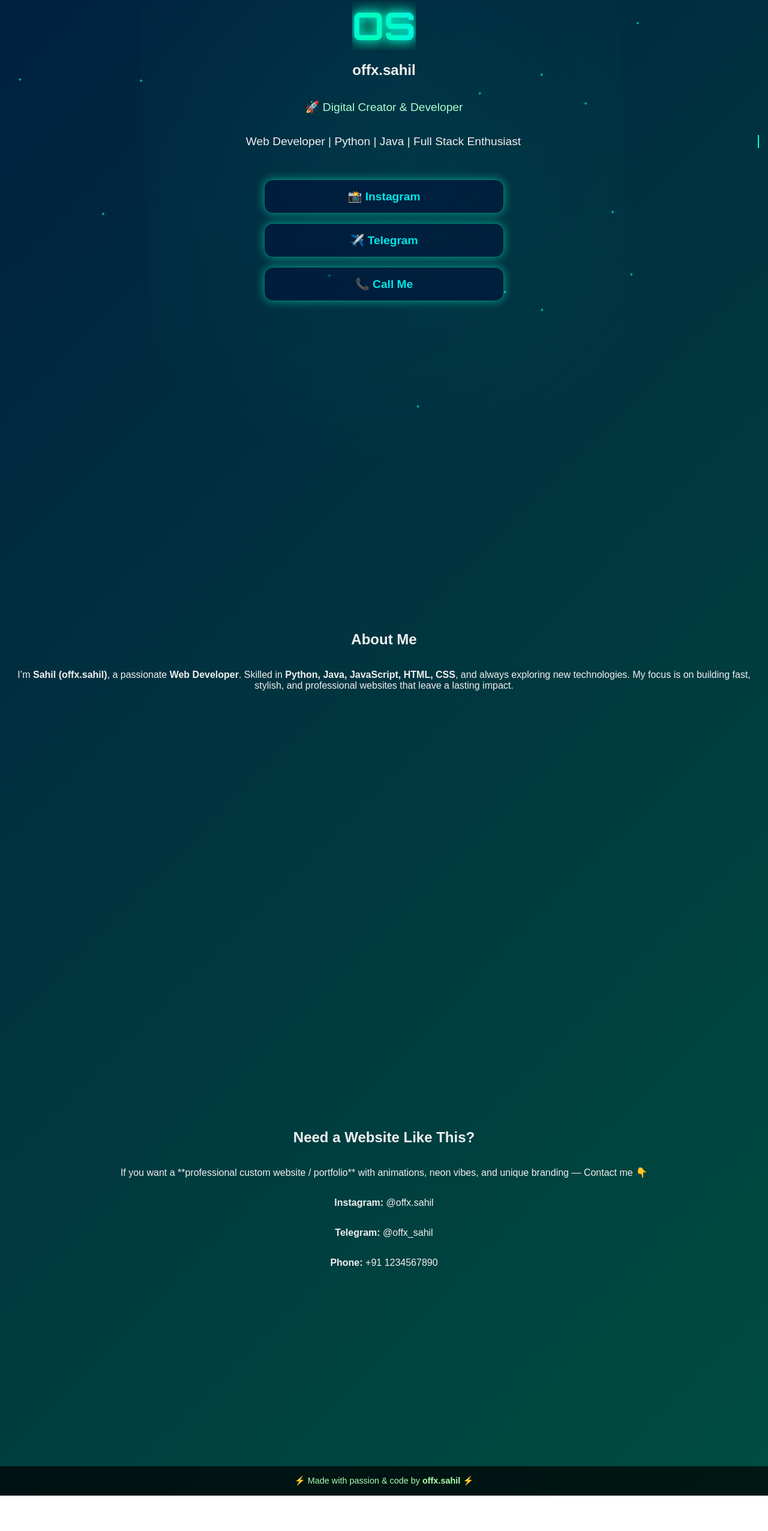
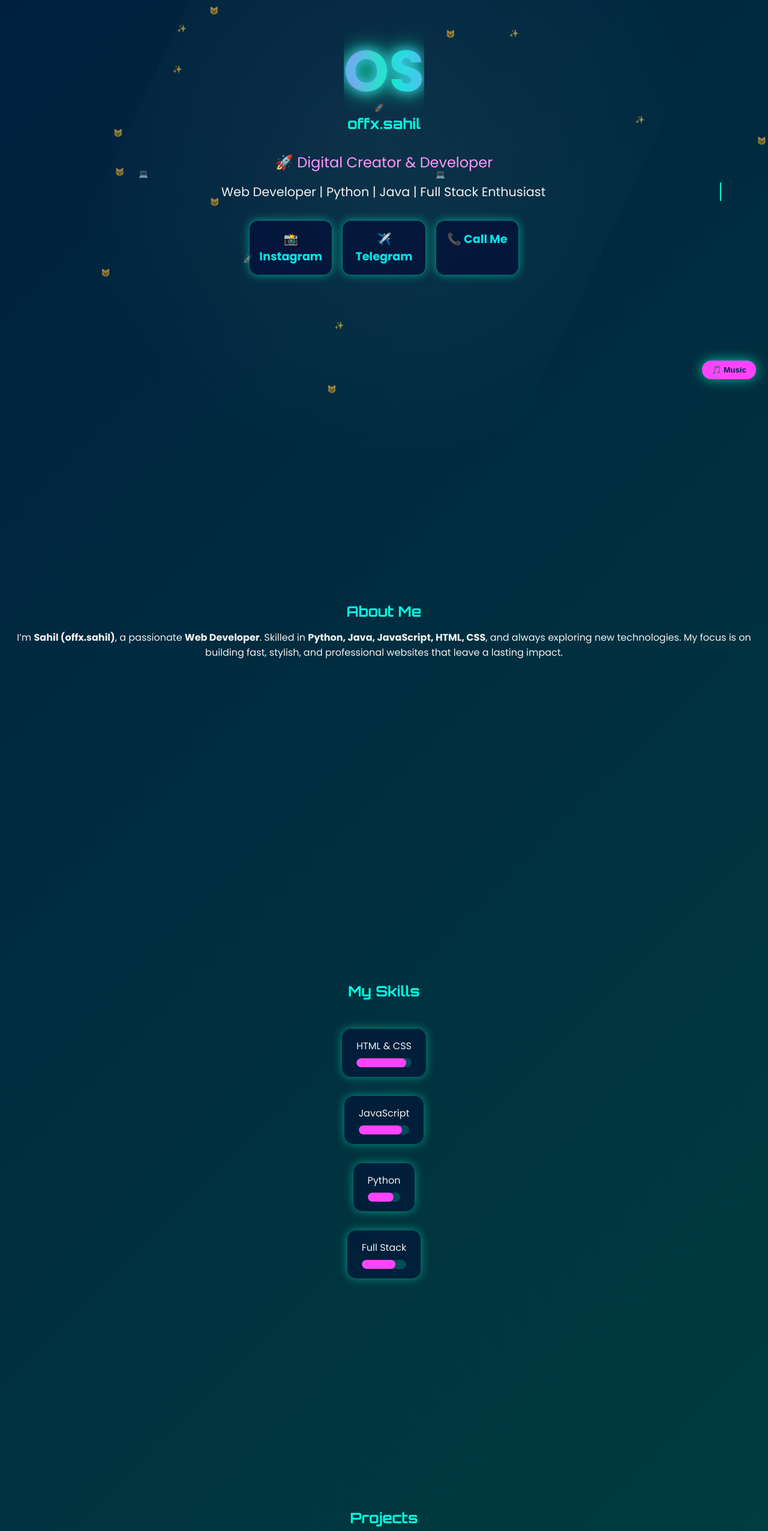
Before and after one commit to sahilshah6390-star/Intro, a plain HTML site: page index.html in a window 1280 px wide. Shown: the part 148-2700 px from the top of the page at 60% size. Before the commit the page ends 2641 px from the top, so only its background shows below. Drawn offline with Linux system fonts and the light colour scheme.

Commit message:
Add files via upload

```diff
--- a/index.html
+++ b/index.html
@@ -1,140 +1,60 @@
-<!doctype html>
+<!DOCTYPE html>
 <html lang="en">
 <head>
-  <meta charset="utf-8"/>
-  <meta name="viewport" content="width=device-width,initial-scale=1"/>
-  <title>offx.sahil — Portfolio</title>
+<meta charset="UTF-8">
+<meta name="viewport" content="width=device-width, initial-scale=1.0">
+<title>offx.sahil — Ultimate Interactive Portfolio</title>
 <style>
+/* ===== Fonts ===== */
 @import url('https://fonts.googleapis.com/css2?family=Orbitron:wght@700&display=swap');
+@import url('https://fonts.googleapis.com/css2?family=Poppins:wght@400;600;700&display=swap');
 
-    body {
-      margin:0;
-      font-family: "Poppins", sans-serif;
-      background: linear-gradient(135deg,#001f3f,#004d40);
-      color:#f0f0f0;
-      overflow-x:hidden;
-    }
-    .hero {
-      min-height:100vh;
-      display:flex;
-      flex-direction:column;
-      align-items:center;
-      justify-content:center;
-      text-align:center;
-      position:relative;
-      z-index:2;
-    }
-    /* Neon OS Logo */
-    .logo {
-      font-family: 'Orbitron', sans-serif;
-      font-size:4rem;
-      font-weight:700;
-      background:linear-gradient(90deg,#00e6e6,#00ff88,#00e6e6);
-      -webkit-background-clip:text;
-      -webkit-text-fill-color:transparent;
-      text-shadow:0 0 15px rgba(0,255,200,0.7);
-      animation: glow 3s ease-in-out infinite, shine 6s linear infinite;
-      position:relative;
-      overflow:hidden;
-    }
-    @keyframes glow {
-      0%,100% {text-shadow:0 0 15px #00fff2,0 0 30px #00ff88;}
-      50% {text-shadow:0 0 25px #00ff88,0 0 40px #00fff2;}
-    }
-    @keyframes shine {
-      0% {background-position:-200px;}
-      100% {background-position:200px;}
-    }
-    .tagline {
-      font-size:1.2rem;
-      margin:1rem 0;
-      color:#aaffcc;
-    }
-    /* Typing effect */
-    .typing {
-      font-size:1.2rem;
-      border-right:2px solid #00ffcc;
-      white-space:nowrap;
-      overflow:hidden;
-      width:0;
-      animation: typing 6s steps(40,end) infinite alternate;
-    }
-    @keyframes typing {
-      from {width:0}
-      to {width:100%}
-    }
-    .cards {
-      display:grid;
-      gap:1rem;
-      max-width:400px;
-      margin-top:2rem;
-      width:100%;
-    }
-    .card {
-      background:rgba(0,0,50,0.4);
-      border:1px solid rgba(0,255,200,0.4);
-      padding:1rem;
-      border-radius:15px;
-      font-size:1.2rem;
-      font-weight:bold;
-      text-decoration:none;
-      color:#00e6e6;
-      box-shadow:0 0 15px rgba(0,255,200,0.5);
-      transition:transform 0.2s, box-shadow 0.2s;
-    }
-    .card:hover {
-      transform:scale(1.05) rotate(-1deg);
-      box-shadow:0 0 30px rgba(0,255,200,0.8);
-    }
-    .section {
-      min-height:100vh;
-      padding:3rem 1.5rem;
-      display:flex;
-      flex-direction:column;
-      align-items:center;
-      justify-content:center;
-      text-align:center;
-      opacity:0;
-      transform:translateY(30px);
-      transition:all 1s ease;
-    }
-    .section.visible {
-      opacity:1;
-      transform:translateY(0);
-    }
-    footer {
-      padding:1rem;
-      background:rgba(0,0,0,0.7);
-      text-align:center;
-      font-size:0.9rem;
-      color:#aaffaa;
-    }
-    /* Particles */
-    .particle {
-      position:fixed;
-      top:-10px;
-      color:#00ffff;
-      font-size:0.6rem;
-      animation:fall 10s linear infinite;
-      opacity:0.6;
-      z-index:1;
-    }
-    @keyframes fall {
-      0% {transform:translateY(0);}
-      100% {transform:translateY(110vh);}
-    }
-    /* Background wave */
-    .wave {
-      position:fixed;
-      top:0;left:0;right:0;bottom:0;
-      background:radial-gradient(circle at 50% 50%,rgba(0,255,200,0.05),transparent 70%);
-      animation:wave 8s linear infinite;
-      z-index:0;
-    }
-    @keyframes wave {
-      from {transform:rotate(0deg);}
-      to {transform:rotate(360deg);}
-    }
+/* ===== Basic Reset ===== */
+*{margin:0;padding:0;box-sizing:border-box;}
+body{font-family:"Poppins",sans-serif;background:linear-gradient(135deg,#001f3f,#004d40);color:#f0f0f0;overflow-x:hidden;scroll-behavior:smooth;}
+h1,h2,h3{font-family:'Orbitron',sans-serif;color:#00ffe0;text-align:center;margin-bottom:1rem;}
+a{text-decoration:none;color:#00e6e6;transition:0.3s;}
+section{min-height:100vh;display:flex;flex-direction:column;align-items:center;justify-content:center;text-align:center;padding:3rem 1rem;opacity:0;transform:translateY(30px);transition:all 1s ease;}
+section.visible{opacity:1;transform:translateY(0);}
+footer{padding:1rem;background:rgba(0,0,0,0.7);text-align:center;font-size:0.9rem;color:#aaffaa;}
+
+/* ===== Hero Section ===== */
+.hero{position:relative;z-index:2;min-height:100vh;display:flex;flex-direction:column;align-items:center;justify-content:center;text-align:center;overflow:hidden;}
+.logo{font-size:6rem;font-weight:700;background:linear-gradient(90deg,#00e6e6,#ff44ff,#00ff88,#00e6e6);-webkit-background-clip:text;-webkit-text-fill-color:transparent;text-shadow:0 0 20px rgba(0,255,200,0.7);animation:glow 3s ease-in-out infinite,shine 6s linear infinite;position:relative;overflow:hidden;}
+@keyframes glow{0%,100%{text-shadow:0 0 15px #00fff2,0 0 30px #00ff88;}50%{text-shadow:0 0 30px #ff44ff,0 0 50px #00fff2;}}
+@keyframes shine{0%{background-position:-200px;}100%{background-position:200px;}}
+.tagline{font-size:1.5rem;margin:1rem 0;color:#ff99ff;}
+.typing{font-size:1.3rem;border-right:2px solid #00ffcc;white-space:nowrap;overflow:hidden;width:0;animation:typing 6s steps(40,end) infinite alternate;}
+@keyframes typing{from{width:0}to{width:100%;}}
+
+/* ===== Cards ===== */
+.cards{display:grid;gap:1rem;max-width:450px;margin-top:2rem;width:100%;grid-template-columns:repeat(auto-fit,minmax(120px,1fr));}
+.card{background:rgba(0,0,50,0.5);border:1px solid rgba(0,255,200,0.4);padding:1rem;border-radius:15px;font-size:1.2rem;font-weight:bold;text-decoration:none;color:#00e6e6;box-shadow:0 0 15px rgba(0,255,200,0.5);transition:transform 0.2s,box-shadow 0.2s;position:relative;}
+.card:hover{transform:scale(1.1) rotate(-2deg);box-shadow:0 0 40px rgba(255,0,255,0.9);}
+
+/* ===== Particles & Floating Kitties ===== */
+.particle{position:fixed;top:-10px;color:#00ffff;font-size:0.8rem;animation:fall 10s linear infinite;opacity:0.6;z-index:1;}
+.kitty{position:absolute;font-size:2rem;animation:kittyDance 2s infinite alternate;}
+@keyframes fall{0%{transform:translateY(0);}100%{transform:translateY(110vh);}}
+@keyframes kittyDance{0%{transform:translateY(0) rotate(0deg);}50%{transform:translateY(-10px) rotate(15deg);}100%{transform:translateY(0) rotate(-15deg);}}
+
+/* ===== Wave Background ===== */
+.wave{position:fixed;top:0;left:0;right:0;bottom:0;background:radial-gradient(circle at 50% 50%,rgba(255,255,255,0.05),transparent 70%);animation:wave 8s linear infinite;z-index:0;}
+@keyframes wave{from{transform:rotate(0deg);}to{transform:rotate(360deg);}}
+
+/* ===== Sections ===== */
+.projects,.skills,.testimonials{display:flex;flex-wrap:wrap;justify-content:center;gap:2rem;margin-top:2rem;}
+.project-card,.skill-card,.testimonial-card{background:rgba(0,0,50,0.4);padding:1rem 1.5rem;border-radius:15px;box-shadow:0 0 15px rgba(0,255,200,0.5);transition:transform 0.3s,box-shadow 0.3s;}
+.project-card:hover,.skill-card:hover,.testimonial-card:hover{transform:scale(1.05);box-shadow:0 0 40px rgba(255,0,255,0.8);}
+.skill-bar{background:rgba(0,255,200,0.2);border-radius:10px;height:15px;margin-top:0.5rem;overflow:hidden;}
+.skill-bar-inner{height:100%;background:#ff44ff;width:0;border-radius:10px;transition:width 2s;}
+
+/* ===== Fireworks ===== */
+.firework{position:absolute;width:5px;height:5px;background:#fff;border-radius:50%;pointer-events:none;z-index:999;}
+
+/* ===== Music Button ===== */
+.music-btn{position:fixed;bottom:20px;right:20px;background:#ff44ff;color:#001f3f;padding:0.5rem 1rem;border:none;border-radius:50px;font-weight:bold;cursor:pointer;z-index:999;box-shadow:0 0 20px rgba(0,255,200,0.7);transition:0.3s;}
+.music-btn:hover{transform:scale(1.1);box-shadow:0 0 35px rgba(0,255,200,0.9);}
 </style>
 </head>
 <body>
@@ -146,7 +66,6 @@
 <h1>offx.sahil</h1>
 <p class="tagline">🚀 Digital Creator & Developer</p>
 <p class="typing">Web Developer | Python | Java | Full Stack Enthusiast</p>
-
 <div class="cards">
 <a href="https://instagram.com/offx.sahil" target="_blank" class="card">📸 Instagram</a>
 <a href="https://t.me/offx_sahil" target="_blank" class="card">✈️ Telegram</a>
@@ -154,8 +73,8 @@
 </div>
 </section>
 
-  <!-- About -->
-  <section class="section">
+<!-- About Section -->
+<section class="section about">
 <h2>About Me</h2>
 <p>
 I’m <strong>Sahil (offx.sahil)</strong>, a passionate <strong>Web Developer</strong>.
@@ -164,60 +83,133 @@
 </p>
 </section>
 
-  <!-- Promotion -->
+<!-- Skills Section -->
+<section class="section skills">
+<h2>My Skills</h2>
+<div class="skill-card">
+<p>HTML & CSS</p>
+<div class="skill-bar"><div class="skill-bar-inner" style="width:0%;"></div></div>
+</div>
+<div class="skill-card">
+<p>JavaScript</p>
+<div class="skill-bar"><div class="skill-bar-inner" style="width:0%;"></div></div>
+</div>
+<div class="skill-card">
+<p>Python</p>
+<div class="skill-bar"><div class="skill-bar-inner" style="width:0%;"></div></div>
+</div>
+<div class="skill-card">
+<p>Full Stack</p>
+<div class="skill-bar"><div class="skill-bar-inner" style="width:0%;"></div></div>
+</div>
+</section>
+
+<!-- Projects Section -->
+<section class="section projects">
+<h2>Projects</h2>
+<div class="project-card">Portfolio Website</div>
+<div class="project-card">Interactive Game</div>
+<div class="project-card">Mini App</div>
+<div class="project-card">API Project</div>
+</section>
+
+<!-- Testimonials Section -->
+<section class="section testimonials">
+<h2>Testimonials</h2>
+<div class="testimonial-card">"Amazing Developer!" - Client A</div>
+<div class="testimonial-card">"Creative & Fast!" - Client B</div>
+<div class="testimonial-card">"Highly Recommended!" - Client C</div>
+</section>
+
+<!-- Call to Action -->
 <section class="section">
 <h2>Need a Website Like This?</h2>
-    <p>
-      If you want a **professional custom website / portfolio** with animations, neon vibes,
-      and unique branding — Contact me 👇
-    </p>
+<p>Contact me to build your custom portfolio with neon vibes and animations!</p>
 <p><strong>Instagram:</strong> @offx.sahil</p>
 <p><strong>Telegram:</strong> @offx_sahil</p>
 <p><strong>Phone:</strong> +91 1234567890</p>
 </section>
 
-  <footer>
-    ⚡ Made with passion & code by <strong>offx.sahil</strong> ⚡
-  </footer>
+<!-- Footer -->
+<footer>⚡ Made with passion & code by <strong>offx.sahil</strong> ⚡</footer>
 
-  <!-- Sounds -->
-  <audio id="clickSound" preload="auto">
-    <source src="https://actions.google.com/sounds/v1/cartoon/wood_plank_flicks.ogg" type="audio/ogg">
+<!-- Audio -->
+<audio id="bgMusic" loop>
+<source src="https://actions.google.com/sounds/v1/ambiences/space.ogg" type="audio/ogg">
 </audio>
+<button class="music-btn" onclick="toggleMusic()">🎵 Music</button>
 
-  <!-- Floating particles -->
+<!-- Floating Particles & Kitties -->
 <script>
-    // particles
+// Particles
 function spawnParticle(){
   const el=document.createElement("div");
   el.className="particle";
   el.style.left=Math.random()*100+"vw";
   el.style.animationDuration=5+Math.random()*5+"s";
-      el.innerText="✦";
+  el.innerText=["✨","🚀","🎉","💻","😺","🐱"][Math.floor(Math.random()*6)];
   document.body.appendChild(el);
   setTimeout(()=>el.remove(),10000);
 }
 setInterval(spawnParticle,300);
 
-    // click sound
-    const sound=document.getElementById("clickSound");
-    document.querySelectorAll(".card").forEach(card=>{
-      card.addEventListener("click",()=>{
-        sound.currentTime=0;
-        sound.play();
-      });
-    });
-
-    // scroll animation
-    const sections=document.querySelectorAll(".section");
+// Scroll animation for sections
+const sections=document.querySelectorAll("section");
 window.addEventListener("scroll",()=>{
 sections.forEach(sec=>{
-        const rect=sec.getBoundingClientRect();
-        if(rect.top<window.innerHeight-100){
+if(sec.getBoundingClientRect().top<window.innerHeight-100){
 sec.classList.add("visible");
 }
 });
 });
+
+// Click sound
+const sound=new Audio('https://actions.google.com/sounds/v1/cartoon/wood_plank_flicks.ogg');
+document.querySelectorAll(".card").forEach(card=>{
+card.addEventListener("click",()=>{
+sound.currentTime=0; sound.play();
+});
+});
+
+// Music toggle
+const bgMusic=document.getElementById("bgMusic");
+function toggleMusic(){ if(bgMusic.paused){bgMusic.play();}else{bgMusic.pause();}}
+
+// Animate skills bars
+window.addEventListener("scroll",()=>{
+const skills=document.querySelectorAll(".skill-bar-inner");
+skills.forEach(s=>{
+s.style.width=s.parentElement.previousElementSibling.innerText.includes("HTML")?"90%":
+s.parentElement.previousElementSibling.innerText.includes("JavaScript")?"85%":
+s.parentElement.previousElementSibling.innerText.includes("Python")?"80%":"75%";
+});
+});
+
+// Fireworks
+function createFirework(x,y){
+for(let i=0;i<30;i++){
+const f=document.createElement("div");
+f.className="firework";
+f.style.left=x+"px"; f.style.top=y+"px";
+f.style.background=`hsl(${Math.random()*360},100%,50%)`;
+document.body.appendChild(f);
+animateFirework(f);
+}
+}
+function animateFirework(el){
+let angle=Math.random()*2*Math.PI;
+let speed= Math.random()*6+2;
+let x=0,y=0;
+let anim=setInterval(()=>{
+x+=Math.cos(angle)*speed;
+y+=Math.sin(angle)*speed+0.5;
+el.style.transform=`translate(${x}px,${y}px)`;
+el.style.opacity-=0.02;
+if(el.style.opacity<=0){el.remove(); clearInterval(anim);}
+},30);
+}
+document.addEventListener("click",(e)=>{createFirework(e.clientX,e.clientY);});
+
 </script>
 </body>
 </html>
```
Lines whose indentation alone changed are shown as unchanged.
